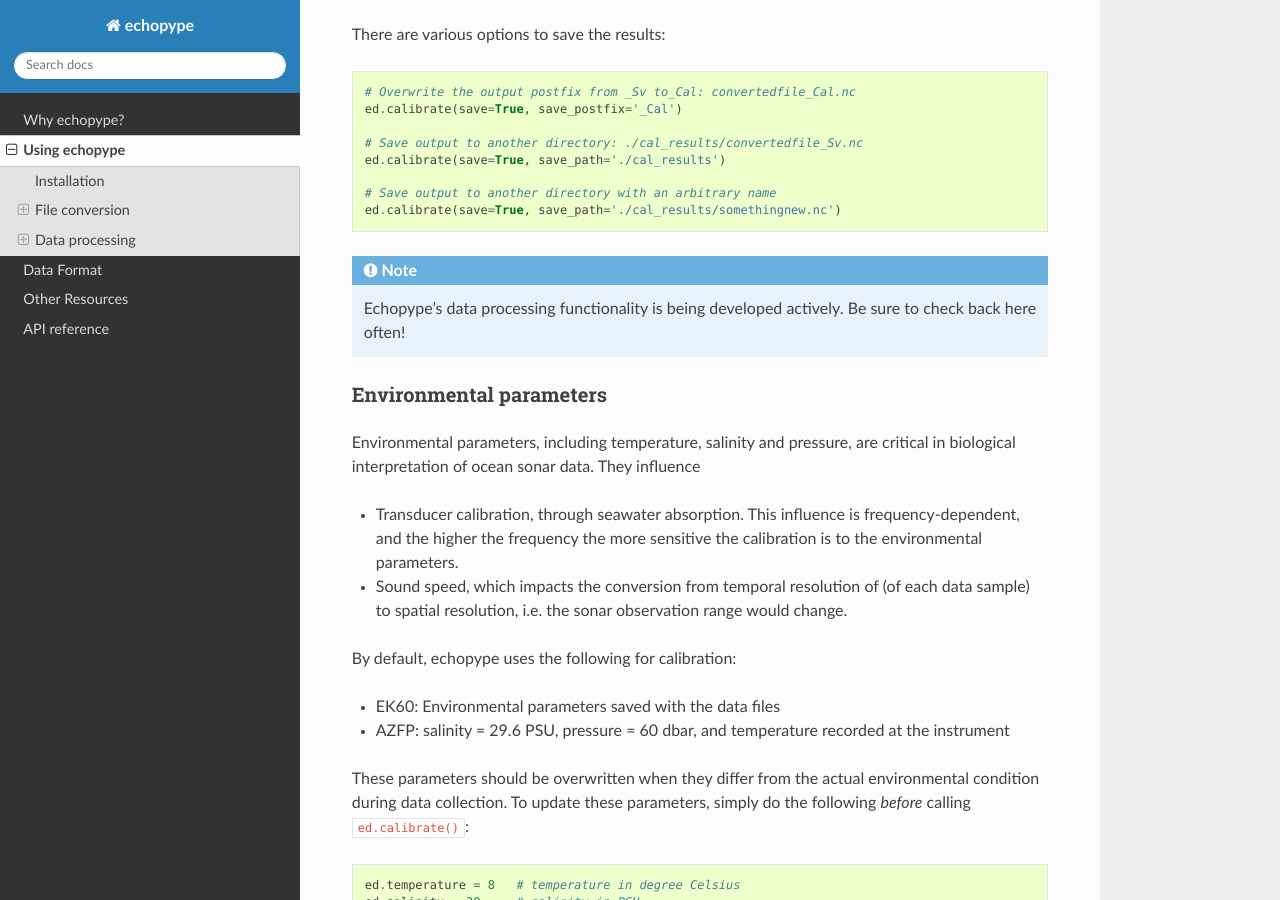
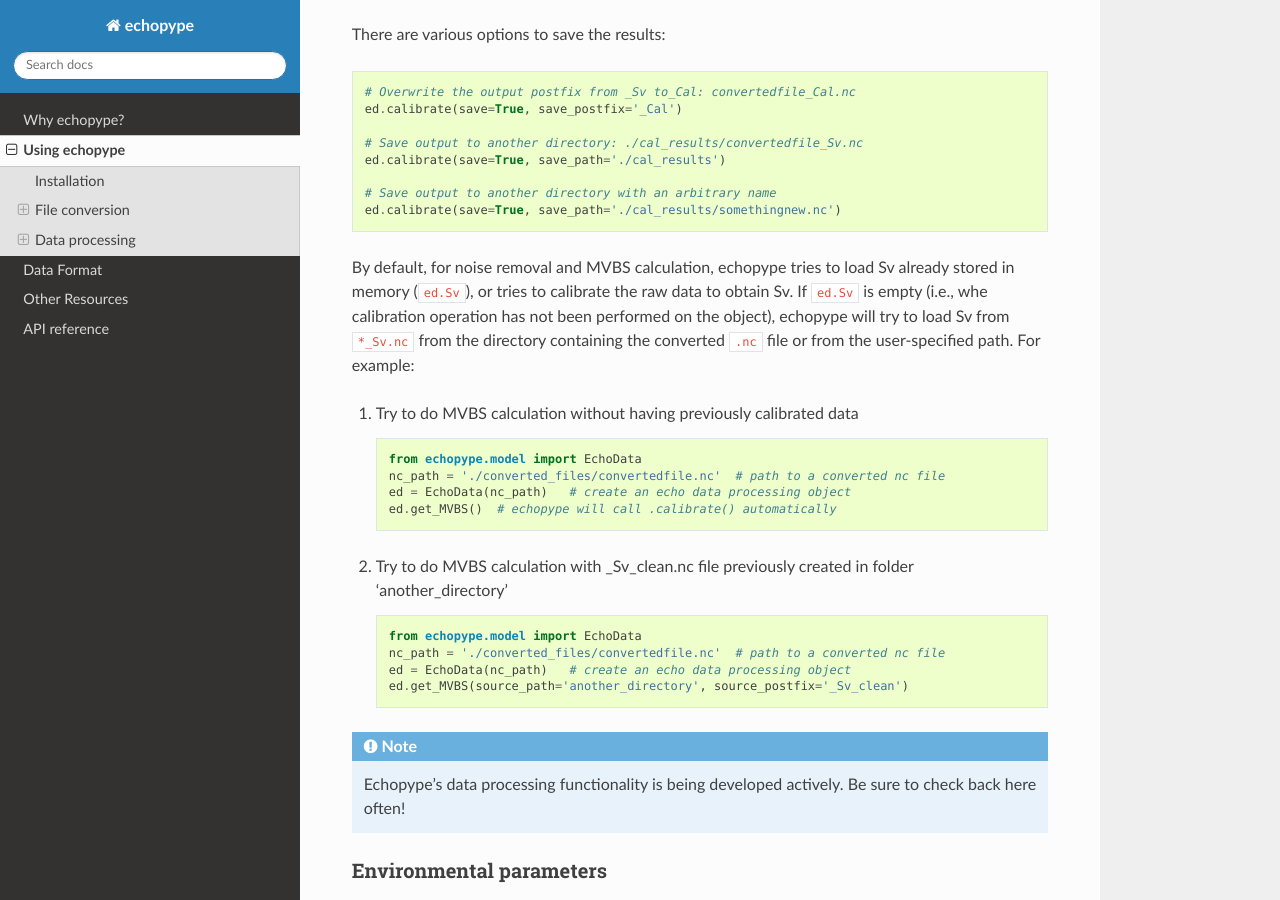
Before and after one commit to leewujung/echopype-lfs-test, a Sphinx documentation site: the page built from docs/source/usage.rst, in a window 1280 px wide and 900 px high, scrolled down 4200 px. Built offline with Sphinx 7.4.7 and the Read the Docs theme 2.0.0, drawn with Linux system fonts in a browser that asks for light colours.

Commit message:
fix bugs in _get_proc_Sv() and get_MVBS() in reporting source used, update documentation

```diff
--- a/docs/source/usage.rst
+++ b/docs/source/usage.rst
@@ -271,6 +271,32 @@
    # Save output to another directory with an arbitrary name
    ed.calibrate(save=True, save_path='./cal_results/somethingnew.nc')
 
+By default, for noise removal and MVBS calculation, echopype tries to load Sv
+already stored in memory (``ed.Sv``), or tries to calibrate the raw data to
+obtain Sv. If ``ed.Sv`` is empty (i.e., whe calibration operation has not been
+performed on the object), echopype will try to load Sv from ``*_Sv.nc`` from
+the directory containing the converted ``.nc`` file or from the user-specified
+path. For example:
+
+1. Try to do MVBS calculation without having previously calibrated data
+
+   .. code-block:: python
+
+      from echopype.model import EchoData
+      nc_path = './converted_files/convertedfile.nc'  # path to a converted nc file
+      ed = EchoData(nc_path)   # create an echo data processing object
+      ed.get_MVBS()  # echopype will call .calibrate() automatically
+
+2. Try to do MVBS calculation with _Sv_clean.nc file previously created in
+   folder 'another_directory'
+
+   .. code-block:: python
+
+      from echopype.model import EchoData
+      nc_path = './converted_files/convertedfile.nc'  # path to a converted nc file
+      ed = EchoData(nc_path)   # create an echo data processing object
+      ed.get_MVBS(source_path='another_directory', source_postfix='_Sv_clean')
+
 
 .. note:: Echopype's data processing functionality is being developed actively.
    Be sure to check back here often!
```
Also changed, not shown: 1 other file.
